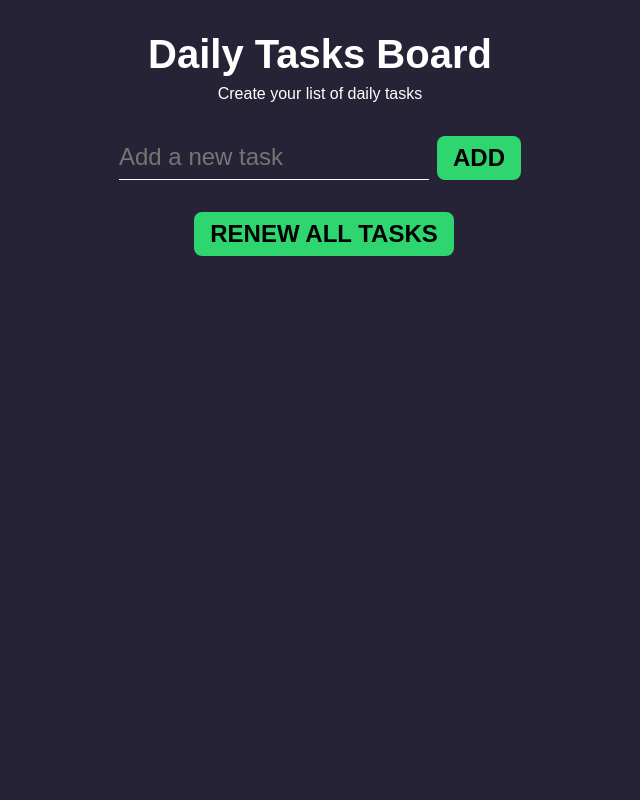
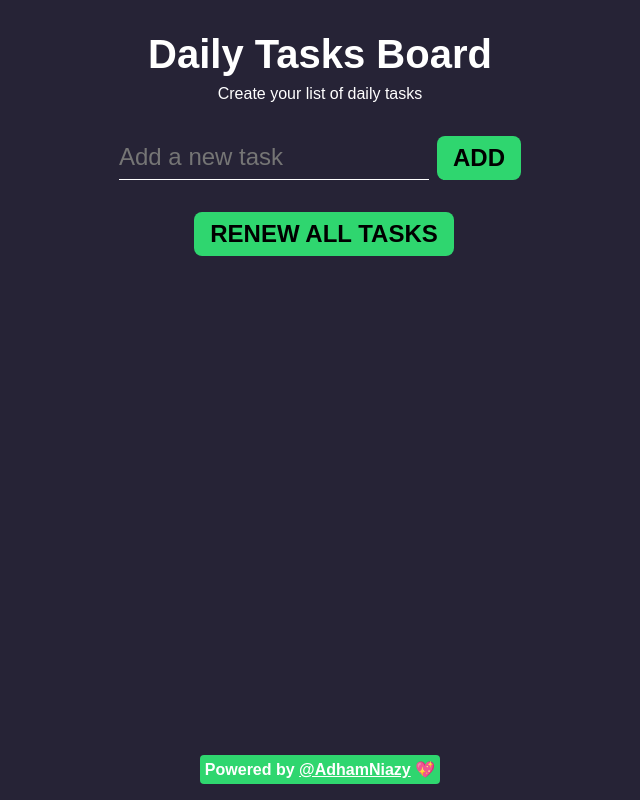
Before and after one commit to Adham-Niazy/Daily-Tasks-Manager, a Nuxt app: page / in a window 1280 px wide. Shown: the whole page, without its empty margins (320-960 px from the left). Built offline with nearby package versions, Linux system fonts and the light colour scheme.

Commit message:
Adding Copyrights box

```diff
--- a/assets/css/main.css
+++ b/assets/css/main.css
@@ -123,3 +123,18 @@ main .tasks .task button.delete {
 .tasks .task.is-complete .content {
   text-decoration: line-through;
 }
+
+.copyright_box {
+  position: fixed;
+  bottom: 1rem;
+  background-color: rgb(47, 214, 111);
+  color: #fff;
+  padding: 5px;
+  font-weight: 700;
+  border-radius: 4px;
+  text-decoration: none;
+}
+
+.copyright_box span {
+  text-decoration: underline;
+}
--- a/pages/index.vue
+++ b/pages/index.vue
@@ -22,6 +22,10 @@
     <div class="create-new">
       <Button @click="renewTasks">RENEW ALL TASKS</Button>
     </div>
+
+    <a class="copyright_box" href="https://www.linkedin.com/in/adhamniazy" target="_blank">
+      Powered by <span>@AdhamNiazy</span> 💖
+    </a>
   </main>
 </template>
 
```
